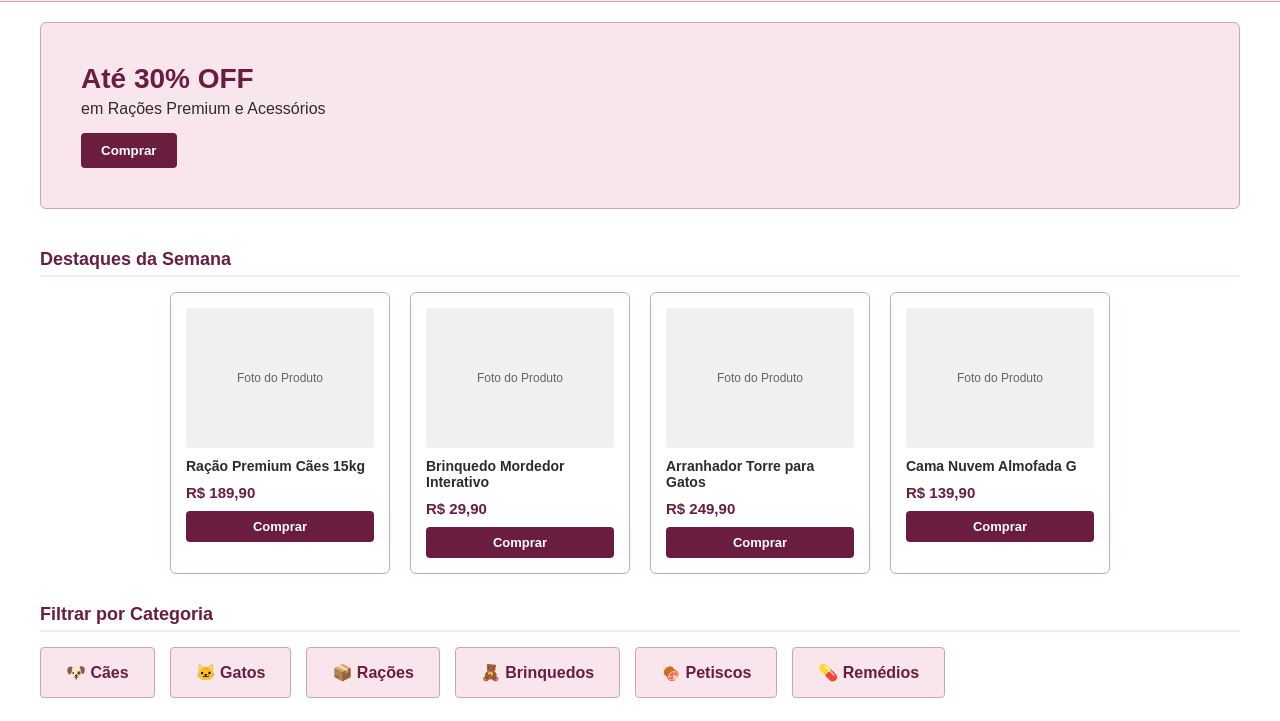
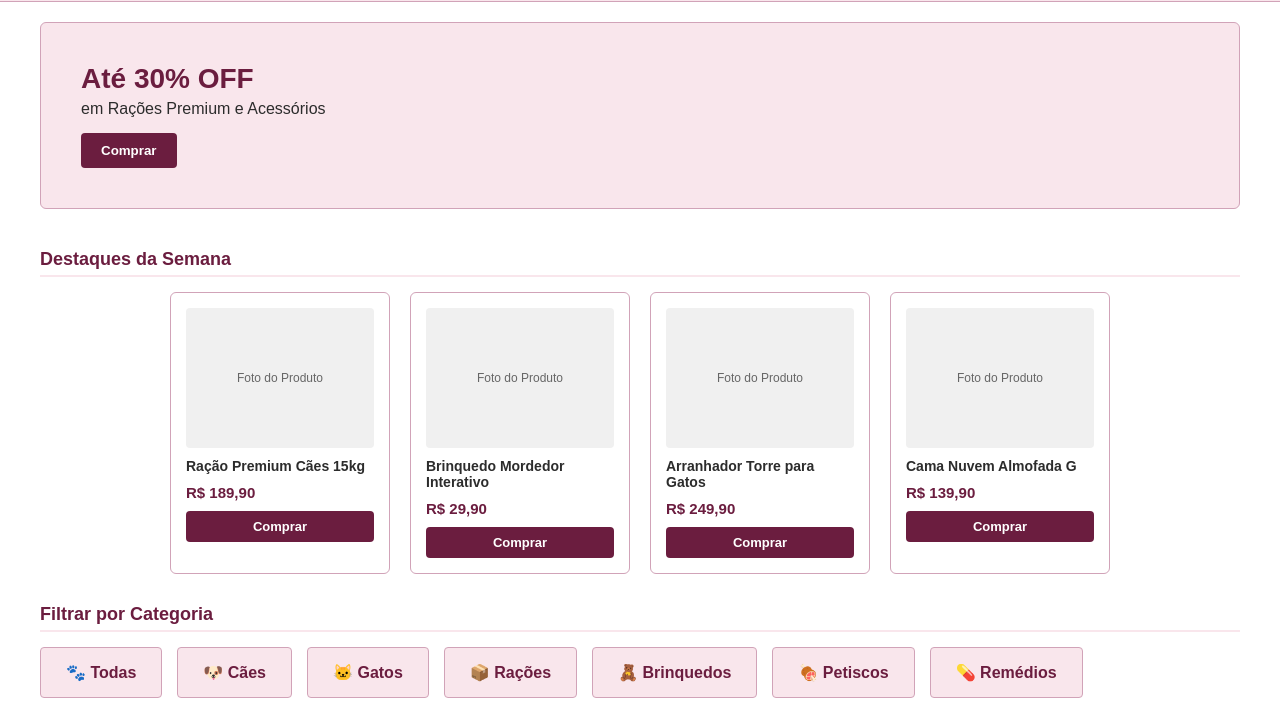
Before and after one commit to brunagarcia-almeida/petshop-minac, a plain HTML site: page index.html in a window 1280 px wide. Shown: the part 79-800 px from the top of the page. Drawn offline with Linux system fonts and the light colour scheme.

Commit message:
Filtro por categorias

```diff
--- a/index.html
+++ b/index.html
@@ -93,12 +93,13 @@
         <section class="category-section" style="margin-top: 30px;">
             <h3 class="section-title">Filtrar por Categoria</h3>
             <div class="category-grid">
-                <div class="cat-card">🐶 Cães</div>
-                <div class="cat-card">🐱 Gatos</div>
-                <div class="cat-card">📦 Rações</div>
-                <div class="cat-card">🧸 Brinquedos</div>
-                <div class="cat-card">🍖 Petiscos</div>
-                <div class="cat-card">💊 Remédios</div>
+                <div class="cat-card" onclick="filtrarPorCategoria('todos')">🐾 Todas</div>
+                <div class="cat-card" onclick="filtrarPorCategoria('Cães')">🐶 Cães</div>
+                <div class="cat-card" onclick="filtrarPorCategoria('Gatos')">🐱 Gatos</div>
+                <div class="cat-card" onclick="filtrarPorCategoria('Rações')">📦 Rações</div>
+                <div class="cat-card" onclick="filtrarPorCategoria('Brinquedos')">🧸 Brinquedos</div>
+                <div class="cat-card" onclick="filtrarPorCategoria('Petiscos')">🍖 Petiscos</div>
+                <div class="cat-card" onclick="filtrarPorCategoria('Remédios')">💊 Remédios</div>
             </div>
         </section>
 
--- a/script.js
+++ b/script.js
@@ -2,10 +2,12 @@
 // Preparado para a integração de dados e carrinho
 //console.log("Script carregado com sucesso! Pronto para receber a lógica.");
 const containerProdutos = document.querySelector('#produtos-container');
+var produtos = [];
+
 async function carregarProdutos() {
     try {
         const resposta = await fetch('produtos.json');
-        const produtos = await resposta.json();
+        produtos = await resposta.json();
         containerProdutos.innerHTML = '';
 
         produtos.forEach(produto => {
@@ -30,4 +32,31 @@ async function carregarProdutos() {
         containerProdutos.innerHTML = 'Não foi possível carregar os produtos..'
     }
 }
+
+function filtrarPorCategoria(categoriaEscolhida) {
+    let produtosFiltrados = produtos;
+
+    if (categoriaEscolhida !== 'todos') {
+        produtosFiltrados = produtos.filter(produto => produto.category === categoriaEscolhida);
+    }
+
+    containerProdutos.innerHTML = '';
+
+    produtosFiltrados.forEach(produto => {
+            const cardHtml = `
+                <div
+                    style="background: white; border: 1px solid var(--border-color); border-radius: 6px; padding: 15px; width: 220px; display: flex; flex-direction: column; gap: 10px;">
+                    <div
+                        style="background: #f0f0f0; height: 140px; border-radius: 4px; display: flex; align-items: center; justify-content: center; font-size: 12px; color: #666;">
+                        <img src="${produto.image}" alt="${produto.title}" style="width: 100%; height: 100%; object-fit: cover;">
+                    </div>
+                    <h4 style="font-size: 14px; color: var(--text-charcoal);">${produto.title}</h4>
+                    <p style="font-size: 15px; font-weight: bold; color: var(--primary-bordeaux);">R$ ${produto.price.toFixed(2)}</p>
+                    <span>${produto.category}</span>
+                    <button class="btn-primary" style="width: 100%; padding: 8px; font-size: 13px;">Comprar</button>
+                </div>
+            `;
+            containerProdutos.innerHTML += cardHtml;
+        });
+}
 carregarProdutos();
```
